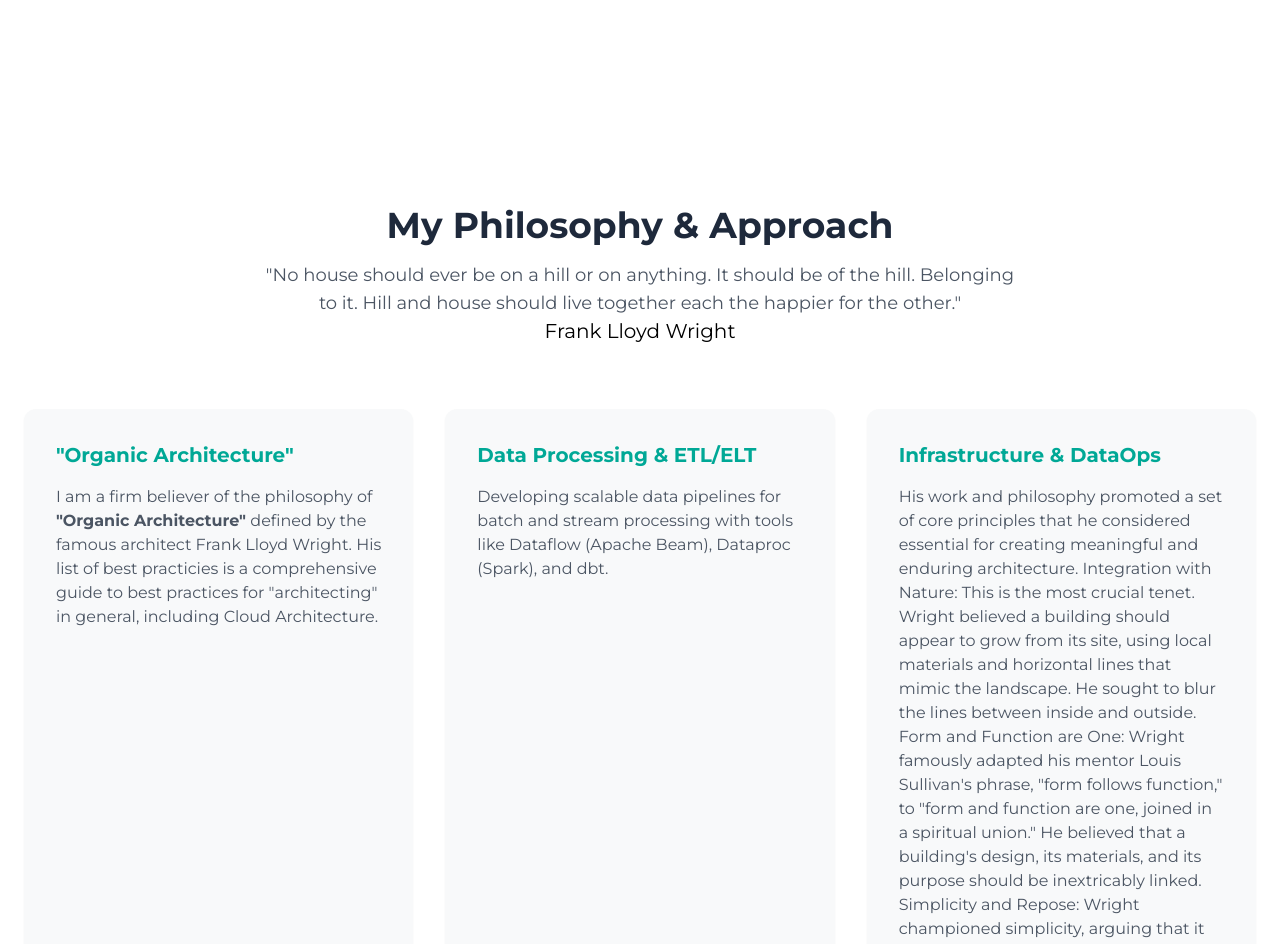
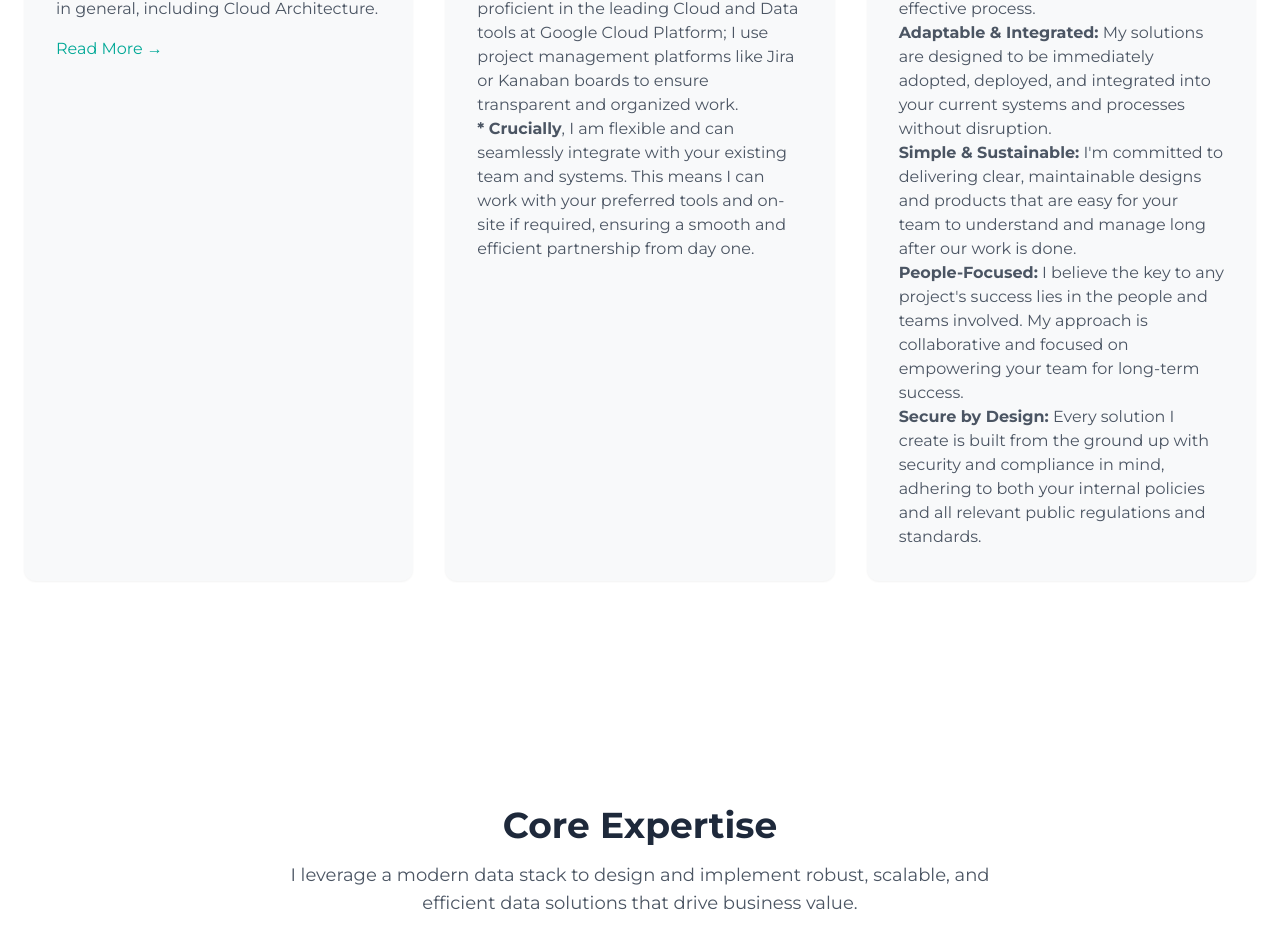
Before and after one commit to dasiyes/ivmanto.com, a Vue app: page /about in a window 1280 px wide. Shown: the part 1290-2234 px from the top of the page. Built offline with nearby package versions, Linux system fonts and the light colour scheme.

Commit message:
Nearly complete About Page

```diff
--- a/src/components/about/ApproachSection.vue
+++ b/src/components/about/ApproachSection.vue
@@ -8,7 +8,7 @@
           "No house should ever be on a hill or on anything. It should be of the hill. Belonging to
           it. Hill and house should live together each the happier for the other."
         </p>
-        <p class="text-xl font-italic">Frank Lloyd Wright</p>
+        <p class="font-bold">Frank Lloyd Wright</p>
       </div>
 
       <div class="mt-16 grid grid-cols-1 md:grid-cols-2 lg:grid-cols-3 gap-8">
@@ -18,42 +18,51 @@
           <p class="text-gray-600">
             I am a firm believer of the philosophy of
             <strong>"Organic Architecture"</strong> defined by the famous architect Frank Lloyd
-            Wright. His list of best practicies is a comprehensive guide to best practices for
+            Wright. His list of best principles is a comprehensive guide to best practices for
             "architecting" in general, including Cloud Architecture.
           </p>
+          <a
+            href="https://franklloydwright.org/frank-lloyd-wright/#philosophy"
+            class="text-primary font-medium mt-4 inline-block"
+            >Read More →
+          </a>
         </div>
 
-        <!-- Data Processing & ETL/ELT -->
+        <!-- Methodologies & Tools -->
         <div class="bg-light-gray p-8 rounded-xl shadow-sm hover:shadow-lg transition-shadow">
-          <h3 class="text-xl font-bold text-primary mb-4">Data Processing & ETL/ELT</h3>
+          <h3 class="text-xl font-bold text-primary mb-4">Methodologies & Tools</h3>
           <p class="text-gray-600">
-            Developing scalable data pipelines for batch and stream processing with tools like
-            Dataflow (Apache Beam), Dataproc (Spark), and dbt.
+            My approach is built on:<br />
+            <strong>* Agile methodology</strong>, focusing on collaborative sprints and continuous
+            feedback to deliver value quickly and adapt to your evolving needs. I am proficient in
+            the leading Cloud and Data tools at Google Cloud Platform; I use project management
+            platforms like Jira or Kanaban boards to ensure transparent and organized work.<br />
+            <strong>* Crucially</strong>, I am flexible and can seamlessly integrate with your
+            existing team and systems. This means I can work with your preferred tools and on-site
+            if required, ensuring a smooth and efficient partnership from day one.
           </p>
         </div>
 
         <!-- Infrastructure & DataOps -->
         <div class="bg-light-gray p-8 rounded-xl shadow-sm hover:shadow-lg transition-shadow">
-          <h3 class="text-xl font-bold text-primary mb-4">Infrastructure & DataOps</h3>
+          <h3 class="text-xl font-bold text-primary mb-4">How We'll Work Together</h3>
           <p class="text-gray-600">
-            His work and philosophy promoted a set of core principles that he considered essential
-            for creating meaningful and enduring architecture. Integration with Nature: This is the
-            most crucial tenet. Wright believed a building should appear to grow from its site,
-            using local materials and horizontal lines that mimic the landscape. He sought to blur
-            the lines between inside and outside. Form and Function are One: Wright famously adapted
-            his mentor Louis Sullivan's phrase, "form follows function," to "form and function are
-            one, joined in a spiritual union." He believed that a building's design, its materials,
-            and its purpose should be inextricably linked. Simplicity and Repose: Wright championed
-            simplicity, arguing that it was the quality that measured the true value of any work of
-            art. He believed that a good design should be straightforward and unadorned, allowing
-            the materials and the space itself to speak. The Human Element: For Wright, architecture
-            was a human endeavor. He believed that buildings should serve the people who inhabit
-            them, focusing on comfort, utility, and the enrichment of life. He often designed the
-            furniture, lighting, and even the dishes for his homes, ensuring a unified,
-            human-centered experience. Integrity of Materials: He believed in using materials
-            honestly, allowing the natural character of stone, wood, and concrete to be visible
-            rather than covering them up. He felt that each material had its own integrity and
-            beauty that should be celebrated.
+            My work is built on the foundation of seamless collaboration and predictable outcomes.
+            As your partner, I'll integrate with your existing business environment and culture,
+            ensuring a smooth and effective process.<br />
+
+            <strong>Adaptable & Integrated:</strong> My solutions are designed to be immediately
+            adopted, deployed, and integrated into your current systems and processes without
+            disruption.<br />
+            <strong>Simple & Sustainable:</strong> I'm committed to delivering clear, maintainable
+            designs and products that are easy for your team to understand and manage long after our
+            work is done. <br />
+            <strong>People-Focused:</strong> I believe the key to any project's success lies in the
+            people and teams involved. My approach is collaborative and focused on empowering your
+            team for long-term success. <br />
+            <strong>Secure by Design:</strong> Every solution I create is built from the ground up
+            with security and compliance in mind, adhering to both your internal policies and all
+            relevant public regulations and standards.
           </p>
         </div>
       </div>
--- a/src/views/AboutView.vue
+++ b/src/views/AboutView.vue
@@ -61,9 +61,9 @@ import CertificatesSection from '@/components/about/CertificatesSection.vue'
       </div>
     </section>
 
+    <ApproachSection />
+
     <ExpertiseSection />
-
-    <ApproachSection />
 
     <CertificatesSection />
 
```
